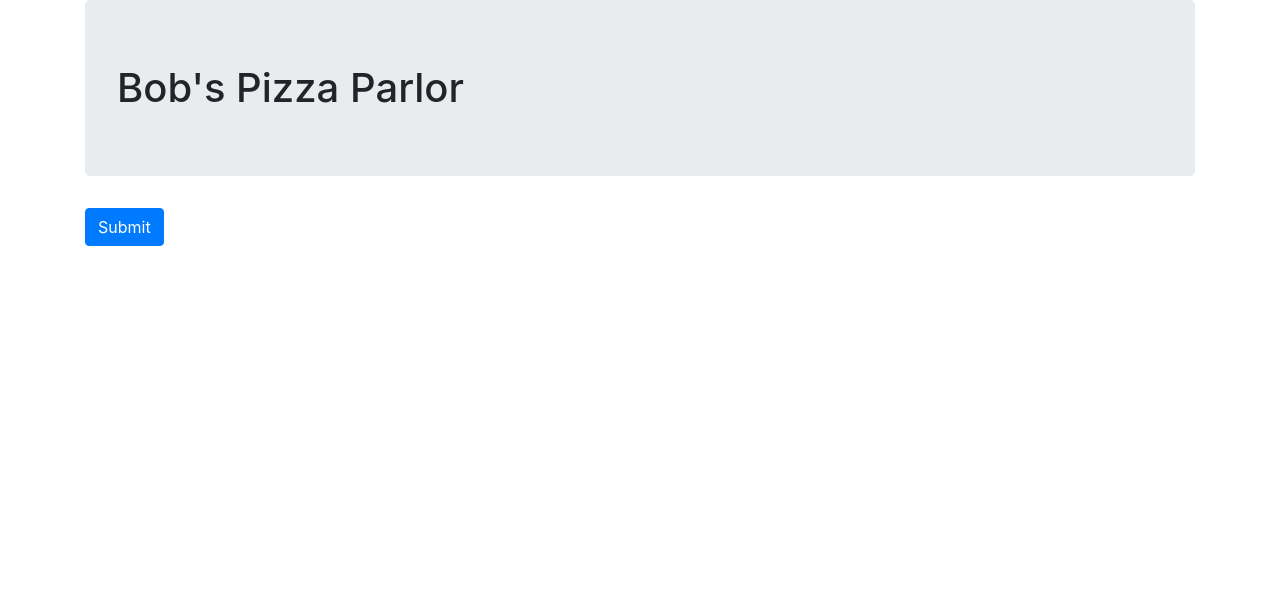
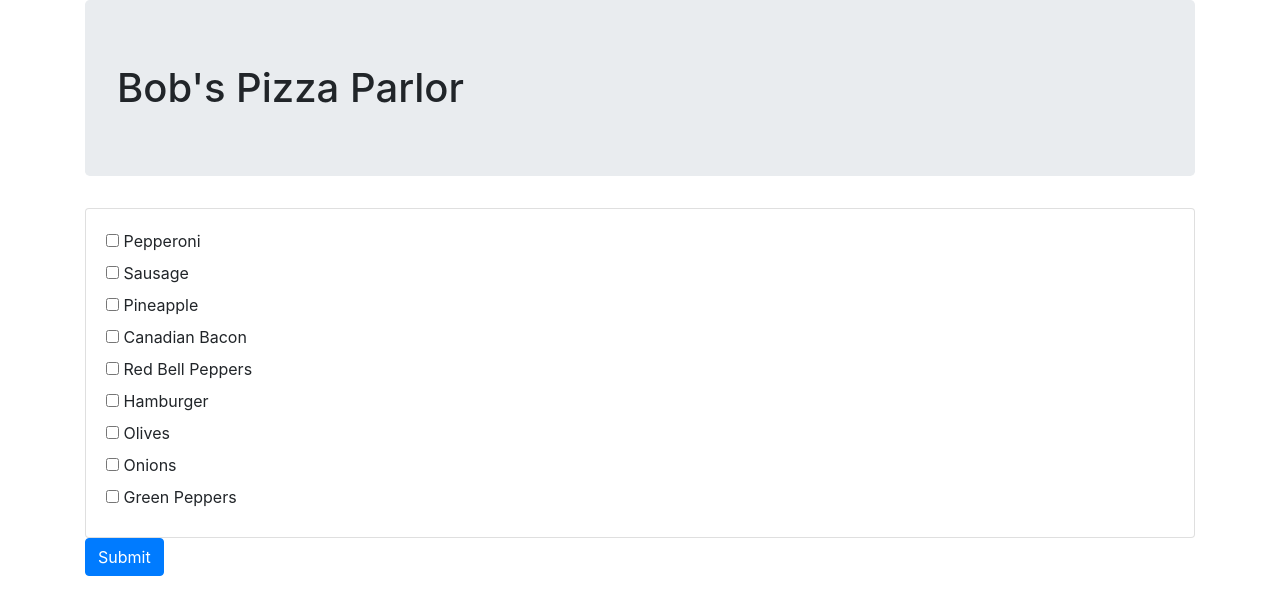
Before and after one commit to DeryckJackson/pizza-parlor, a plain HTML site: page index.html in a window 1280 px wide. Drawn offline with nearby package versions, Linux system fonts and the light colour scheme.

Commit message:
add html checkboxes

```diff
--- a/index.html
+++ b/index.html
@@ -12,6 +12,28 @@
   <div class="container">
     <h1 class="jumbotron">Bob's Pizza Parlor</h1>
     <form id="pizzaForm">
+      <div class="card" id="toppings">
+        <div class="card-body">
+          <input type="checkbox" name="toppings" id="pepperoni" value="pepperoni">
+          <label for="toppings">Pepperoni</label><br>
+          <input type="checkbox" name="toppings" id="sausage" value="sausage">
+          <label for="toppings">Sausage</label><br>
+          <input type="checkbox" name="toppings" id="pineapple" value="pineapple">
+          <label for="toppings">Pineapple</label><br>
+          <input type="checkbox" name="toppings" id="canadianBacon" value="canadianBacon">
+          <label for="toppings">Canadian Bacon</label><br>
+          <input type="checkbox" name="toppings" id="redBellPeppers" value="redBellPeppers">
+          <label for="toppings">Red Bell Peppers</label><br>
+          <input type="checkbox" name="toppings" id="hamburger" value="hamburger">
+          <label for="toppings">Hamburger</label><br>
+          <input type="checkbox" name="toppings" id="olives" value="olives">
+          <label for="toppings">Olives</label><br>
+          <input type="checkbox" name="toppings" id="onions" value="onions">
+          <label for="toppings">Onions</label><br>
+          <input type="checkbox" name="toppings" id="greenPeppers" value="greenPeppers">
+          <label for="toppings">Green Peppers</label><br>
+        </div>
+      </div>
       <button type="submit" class="btn btn-primary">Submit</button>
     </form>
   </div>
```
Also changed, not shown: 1 other file.
